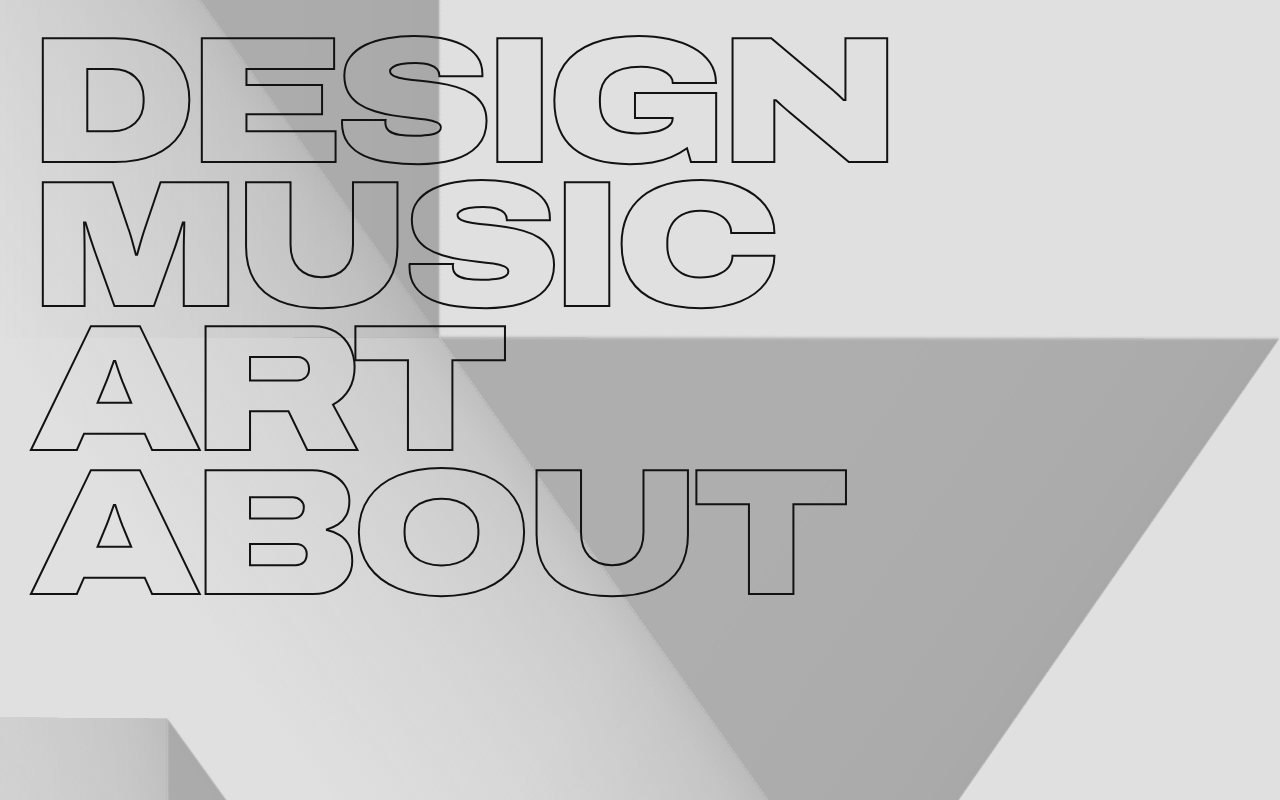
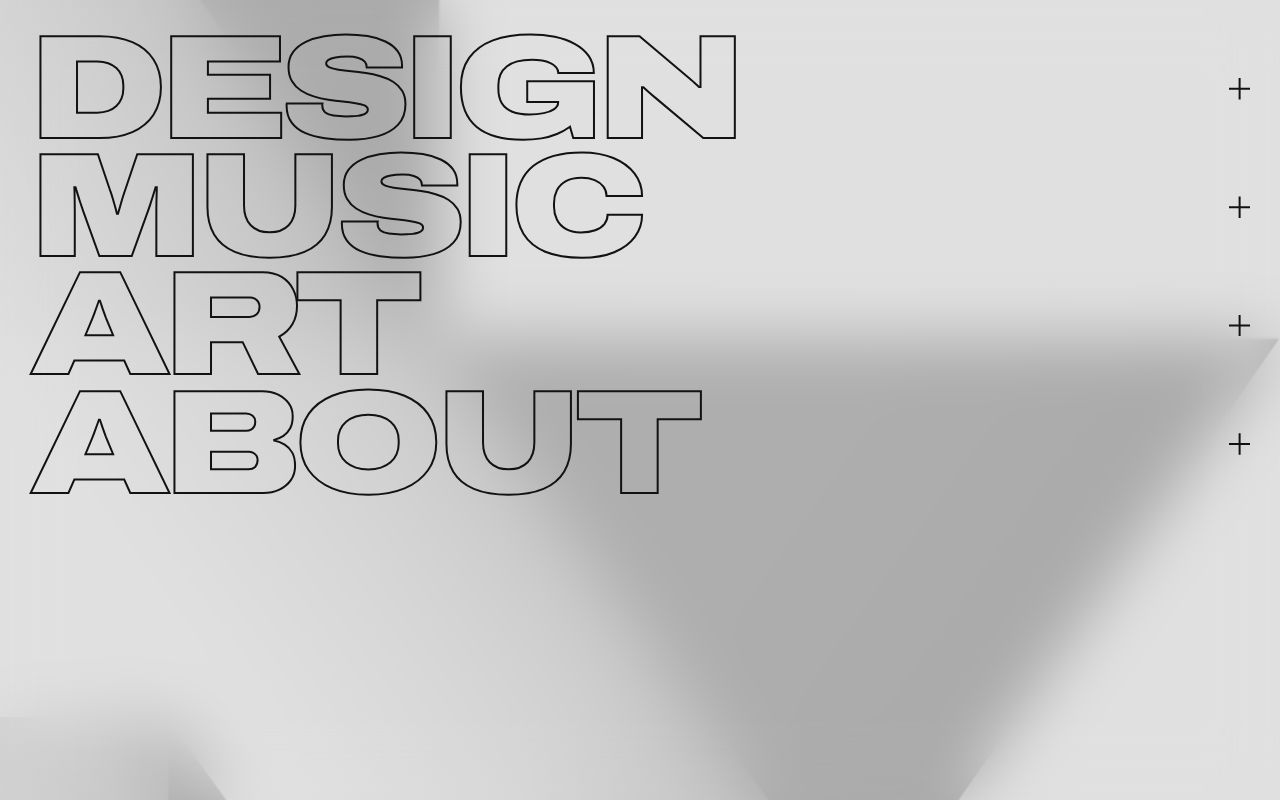
Before and after one commit to k0v1/k0v1.github.io, a plain HTML site: page not_yet_index.html in a window 1280 px wide. Drawn offline with Linux system fonts and the light colour scheme.

Commit message:
Add nav transitions

```diff
--- a/css/style.css
+++ b/css/style.css
@@ -5,18 +5,25 @@ x proper states for nav
 x about spacing
 x about content
 - linking behance, etc.
-- transitions
+X transitions
 x merge the 3d scene for the background
 x create infinite animations of orbit-x and depth-mod (@property)
 x animate usin :has()
 x text color should be the inverse of the background content
 x change Inter to Archivo
-- max font size too big for mobile
+X max font size too big for mobile
 X transition glitch at 'art'
-- general cleanup and comments pls
+! general cleanup and comments pls
 X header skews the composition on 'about'
 - chrome for ubuntu renders 3d sluggish af compared to firefox (O_O)
-- need dedicated close button inside every 'details'
+X need dedicated close button inside every 'details'
+- adjust font-sizes
+- create consistent spacing
+- block margin on the open detail?
+- fill on the open detail's summary?
+- anyways, something's off with the hierarchy there
+- transition timing system
+- optimize, optimize, optimize
 */
 
 /* ========================================================================== */
@@ -50,14 +57,14 @@ X header skews the composition on 'about'
 
   --fs-min: 0.875rem;
   --fs-mid: 1.5rem;
-  --fs-max: max(min(1.25rem + 22.5svh, 1.25rem + 12.5svw), 4rem);
+  --fs-max: max(min(1.25rem + 20svh, 1.25rem + 10svw), 3rem);
 
   --spacing-min: clamp(0rem, 0.25rem + 2vw, 50rem);
 
-  --foreground-color: light-dark(#9E9E9E, #bdbdbd);
-  --background-color: light-dark(#e0e0e0, #212121);
-  --text-color: light-dark(#121212, #fafafa);
-  --accent-color: var(--text-color);
+  --color-foreground: light-dark(#9E9E9E, #bdbdbd);
+  --color-background: light-dark(#e0e0e0, #212121);
+  --color-text: light-dark(#121212, #fafafa);
+  --color-accent: var(--color-text);
 
   --orientation-duration: 0.75s;
   --depth-mod-duration: 1.25s;
@@ -102,6 +109,8 @@ X header skews the composition on 'about'
 
 html {
   color-scheme: light dark;
+  interpolate-size: allow-keywords;
+  transition-behavior: allow-discrete;
 }
 
 *,
@@ -114,8 +123,8 @@ html {
 }
 
 body {
-  background-color: var(--background-color);
-  color: var(--text-color);
+  background-color: var(--color-background);
+  color: var(--color-text);
   display: grid;
   font-family: var(--font-sans);
   font-size: var(--fs-mid);
@@ -125,31 +134,119 @@ body {
 }
 
 main {
+  backdrop-filter: blur(32px);
   grid-area: a;
   padding: var(--spacing-min);
+  position: relative;
+  transition: backdrop-filter 0.75s ease-out;
 }
 
-main:has(details[name="nav"][open]) > details[name="nav"]:not([open]) {
-  display: none;
+main:has(details[name="nav"][open]) {
+  backdrop-filter: blur(0px);
+  & > details[name="nav"]:not([open]) {
+/*     display: none; */
+    /* opacity: 0; */
+  }
+}
+
+details[name="nav"]::details-content {
+  block-size: 0;
+  overflow-y: hidden;
+  transition: all 0.25s ease-out;
+  transition-behavior: allow-discrete;
+}
+
+details[name="nav"][open]::details-content {
+  block-size: auto;
+  transition: all 0.25s ease-out;
+}
+
+details[name="nav"][open] {
+/*   transition: */
+/*   display 0.25s ease-out, */
+/*   opacity 0.25s ease */
+/*   top 0.5s ease-in */
+/*   ; */
+/*   transition-behavior: allow-discrete; */
 }
 
 details[name="nav"] {
   --_stroke-width: 2px;
 
+  /* opacity: 1; */
+/*   position: absolute; */
+  transition:
+/*     display 0.25s ease-out, */
+    opacity 0.25s ease
+/*     top 0.15s ease-out */
+  ;
+/*   transition-behavior: allow-discrete; */
+
+/*   &#design { top: calc(2rem + 0 * var(--fs-max)); }
+  &#music { top: calc(2rem + 1 * var(--fs-max)); }
+  &#art { top: calc(2rem + 2 * var(--fs-max)); }
+  &#about { top: calc(2rem + 3 * var(--fs-max)); } */
+
+/*   &[open]&#design { top: 2rem; }
+  &[open]&#music { top: 2rem; }
+  &[open]&#art { top: 2rem; }
+  &[open]&#about { top: 2rem; } */
+
   summary {
+    align-items: center;
     color: transparent;
+    cursor: pointer;
+    display: flex;
     font-size: var(--fs-max);
     font-weight: 900;
     font-variation-settings: "wdth" 125;
+    gap: 1rem;
+    justify-content: space-between;
     letter-spacing: -0.05em;
     line-height: 0.8;
-    -webkit-text-stroke: var(--_stroke-width) var(--accent-color);
+    list-style-type: none;
     text-transform: uppercase;
-    list-style-type: none;
+    /* transition: color 0.125s ease-in; */
     user-select: none;
+    -webkit-text-stroke: var(--_stroke-width) var(--color-accent);
+  }
+
+  summary::after {
+    --_icon-stroke-width: var(--_stroke-width);
+    --_icon-size: calc(var(--fs-max) / pow(1.618, 4));
+    --_icon-color: var(--color-text);
+
+    --_icon-point-coordinate-sm: calc(50% - 0.5 * var(--_icon-stroke-width));
+    --_icon-point-coordinate-lg: calc(var(--_icon-point-coordinate-sm) + var(--_icon-stroke-width));
+
+    background-color: var(--_icon-color);
+    clip-path: polygon(var(--_icon-point-coordinate-sm) 0%, var(--_icon-point-coordinate-lg) 0%, var(--_icon-point-coordinate-lg) var(--_icon-point-coordinate-sm), 100% var(--_icon-point-coordinate-sm), 100% var(--_icon-point-coordinate-lg), var(--_icon-point-coordinate-lg) var(--_icon-point-coordinate-lg), var(--_icon-point-coordinate-lg) 100%, var(--_icon-point-coordinate-sm) 100%, var(--_icon-point-coordinate-sm) var(--_icon-point-coordinate-lg), 0% var(--_icon-point-coordinate-lg), 0% var(--_icon-point-coordinate-sm), var(--_icon-point-coordinate-sm) var(--_icon-point-coordinate-sm));
+    content: '';
+    display: block;
+    height: var(--_icon-size);
+    transition:
+      clip-path 0.25s ease-out,
+      margin-right 0.125s ease-in
+    ;
+    width: var(--_icon-size);
+    z-index: 1;
+  }
+
+  &[open] > summary::after {
+    --_icon-color: var(--color-accent);
+
+    clip-path: polygon(var(--_icon-point-coordinate-sm) var(--_icon-point-coordinate-sm), var(--_icon-point-coordinate-lg) var(--_icon-point-coordinate-sm), var(--_icon-point-coordinate-lg) var(--_icon-point-coordinate-sm), 100% var(--_icon-point-coordinate-sm), 100% var(--_icon-point-coordinate-lg), var(--_icon-point-coordinate-lg) var(--_icon-point-coordinate-lg), var(--_icon-point-coordinate-lg) var(--_icon-point-coordinate-lg), var(--_icon-point-coordinate-sm) var(--_icon-point-coordinate-lg), var(--_icon-point-coordinate-sm) var(--_icon-point-coordinate-lg), 0% var(--_icon-point-coordinate-lg), 0% var(--_icon-point-coordinate-sm), var(--_icon-point-coordinate-sm) var(--_icon-point-coordinate-sm));
+    transform: rotate(180deg);
+    transform-origin: center;
+    transition:
+      all 0.25s ease-in,
+      margin-right 0.125s ease-in
+    ;
   }
 
   ul {
+    display: flex;
+    gap: 1rem;
     list-style-type: none;
     padding: var(--spacing-min);
   }
@@ -161,7 +258,7 @@ details[name="nav"] {
       color: inherit;
     }
     &:hover {
-      color: var(--foreground-color);
+      color: var(--color-foreground);
     }
   }
 }
@@ -236,8 +333,8 @@ body:has(details[name="nav"][id="about"][open]) #scene {
   --_scene-height: 100svh;
   --_scene-width: 100svw;
 
-  --_background-color: var(--background-color);
-  --_foreground-color: var(--foreground-color);
+  --_background-color: var(--color-background);
+  --_foreground-color: var(--color-foreground);
 
   --_front-color: hsl(from var(--_foreground-color) h s l / 0.75);
   --_sides-gradient-100: linear-gradient(90deg, hsl(from var(--_foreground-color) h s l / 0.250), 25%, hsl(from var(--_background-color) h s l / 0));
@@ -410,11 +507,14 @@ body:has(details[name="nav"][id="about"][open]) #scene {
 @media (hover: hover) {
   details[name="nav"] {
     summary:hover {
-      color: var(--accent-color);
+      color: var(--color-accent);
+    }
+    summary:hover::after {
+      margin-right: 1rem;
     }
     a {
       &:hover {
-        color: var(--accent-color);
+        color: var(--color-accent);
         text-decoration: underline;
       }
     }
```
